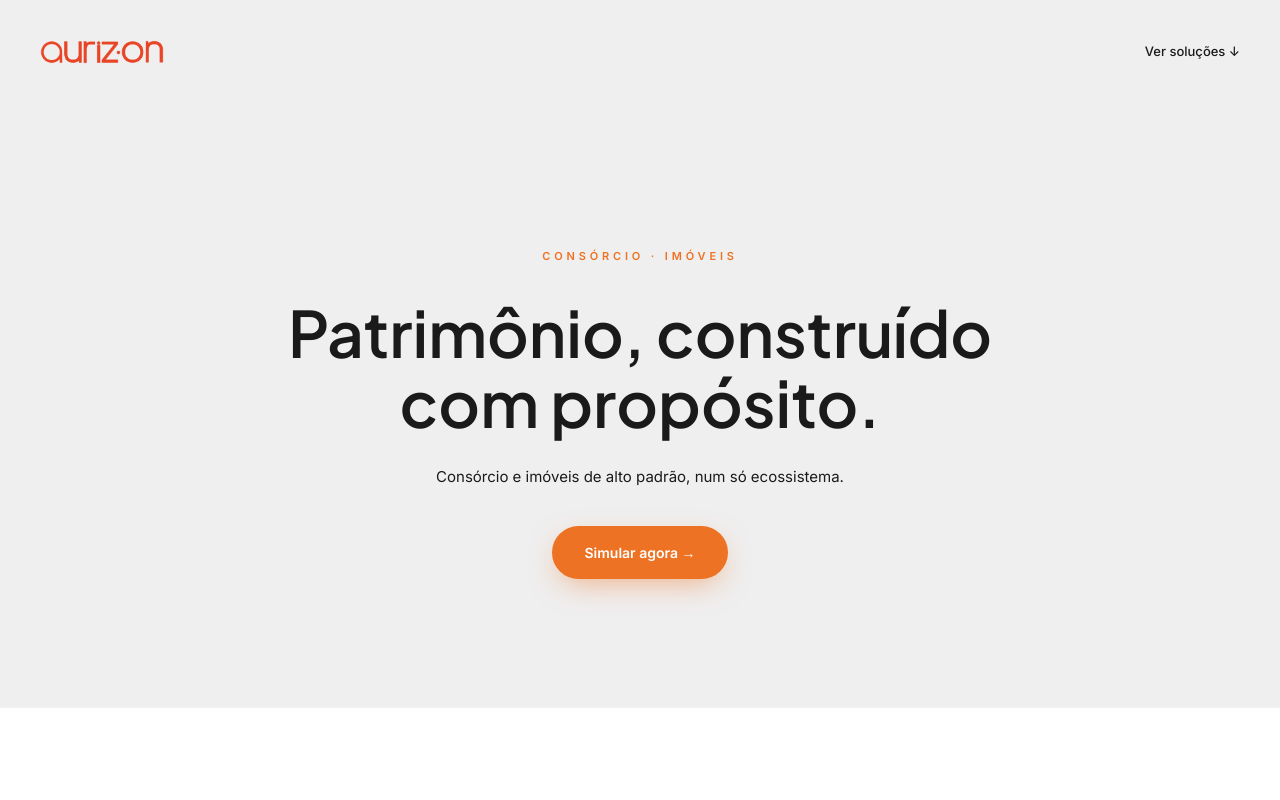
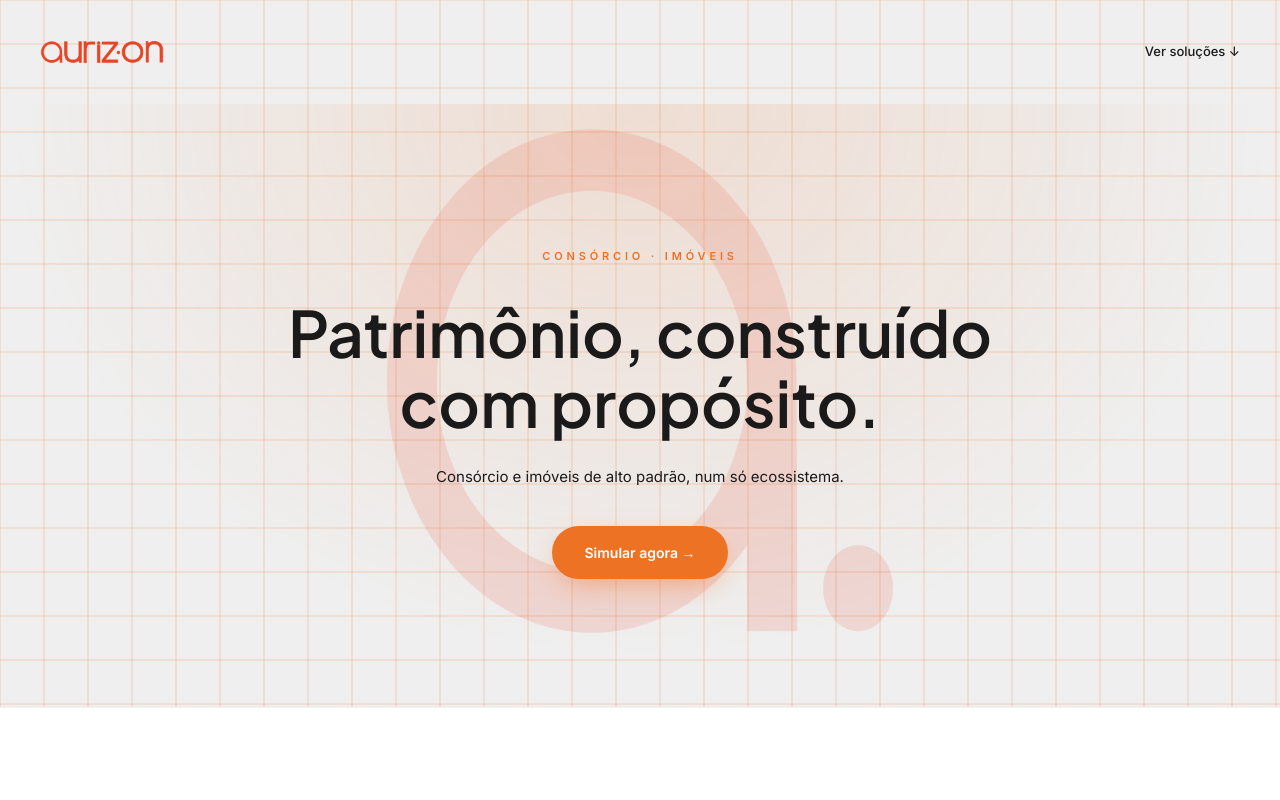
Before and after one commit to comunidadevencedores-lgtm/hub-rise, a Next.js app: page / in a window 1280 px wide. Shown: the top 800 px of the page. Built offline with nearby package versions, Linux system fonts and the light colour scheme.

Commit message:
Update page.tsx

```diff
--- a/app/page.tsx
+++ b/app/page.tsx
@@ -67,7 +67,7 @@ const faqs = [
 
 export default function Home() {
   return (
-    <main className="relative bg-offwhite">
+    <main className="relative">
       <WarpGrid />
 
       {/* Nav mínima */}
```
